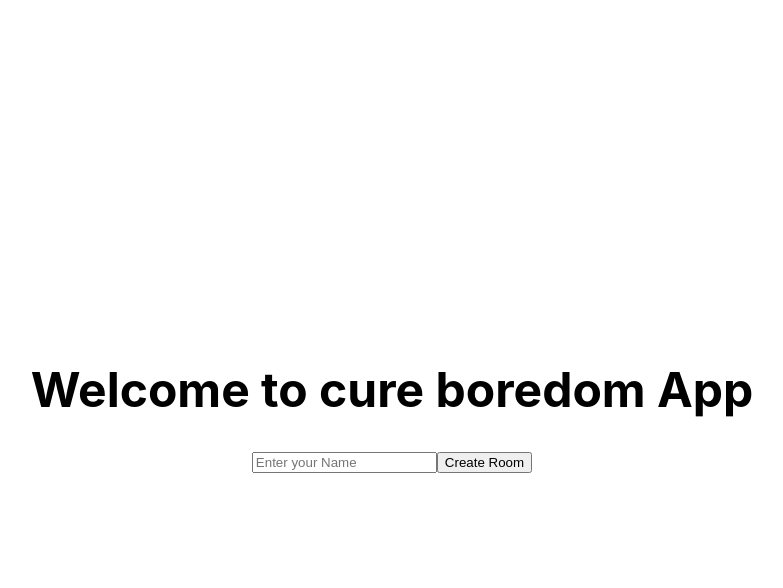
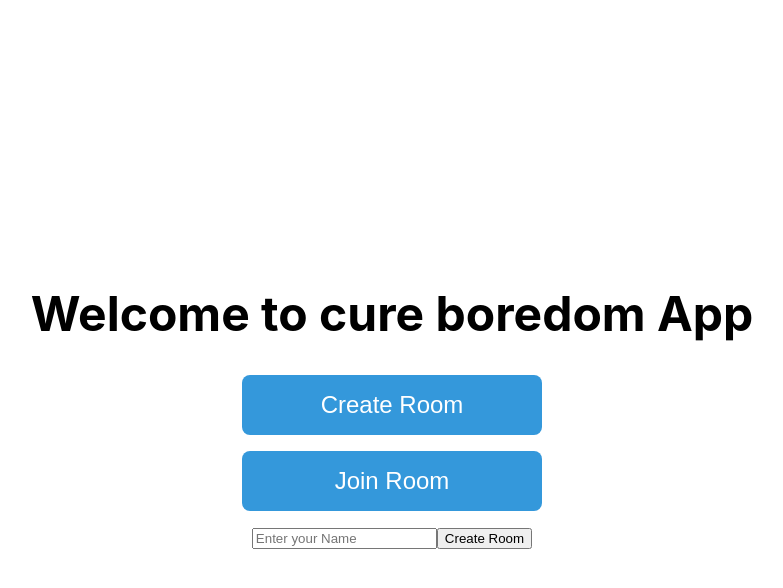
Before and after one commit to earocorn/PlaceholderACM23, a React (Create React App) app in the folder my-react-app/: page / in a window 1280 px wide. Both pictures are taken after a click on the button "Create Room". Shown: the top 588 px of the page, without its empty margins (248-1031 px from the left). Built offline with nearby package versions, Linux system fonts and the light colour scheme.

Commit message:
added create and join forms

```diff
--- a/my-react-app/src/App.jsx
+++ b/my-react-app/src/App.jsx
@@ -3,23 +3,40 @@ import "./App.css";
 
 
  function App() {
-  const [showForm, setSHowForm] = useState(false);
-   function handleCreateClick () {
-    setSHowForm(true);
-   }
+  const [spaceName, setSpaceName] = useState("");
+  const [isFormVisible, seIsFormVisible] =useState(false);
+  const [isFormVisible2, seIsFormVisible2] =useState(false);
+  function handleCreateClick () {
+    seIsFormVisible2(false);
+    seIsFormVisible(true);
+ }
+  function handleCreateClick2 () {
+    seIsFormVisible(false);
+    seIsFormVisible2(true);
+    }
+  function handleInputChange(event) {
+    setSpaceName(event.target.value);
+  }
+
   return (
     <div className="app-container">
       <h1 className="app-title"> Welcome to cure boredom App</h1>
-      {showForm ? (
+      <div className="button-container">
+        <button className="create-button" onClick={handleCreateClick}> Create Room</button>
+        <button className="join-button" onClick={handleCreateClick2}>Join Room</button>
+      </div>
+      {isFormVisible && (
         <div className="form-container">
-          <input type= "text" placeholder="Enter your Name" />
+          <input type= "text" placeholder="Enter your Name" value={spaceName} onChange = {handleInputChange}/>
           <button> Create Room</button>
         </div>
-      ):(
-        <div className="button-container">
-        <button className="create-button" onClick={handleCreateClick}> Create Room</button>
-        <button className="join-button">Join Room</button>
-      </div>
+      )}
+      {isFormVisible2 && (
+        <div className="form-container">
+          <input type= "text" placeholder="Enter your Name" value={spaceName} onChange = {handleInputChange}/>
+          <input type= "text" placeholder="Enter Room ID" value={spaceName} onChange = {handleInputChange}/>
+          <button> Join Room</button>
+        </div>
       )}
     </div>
   );
```
